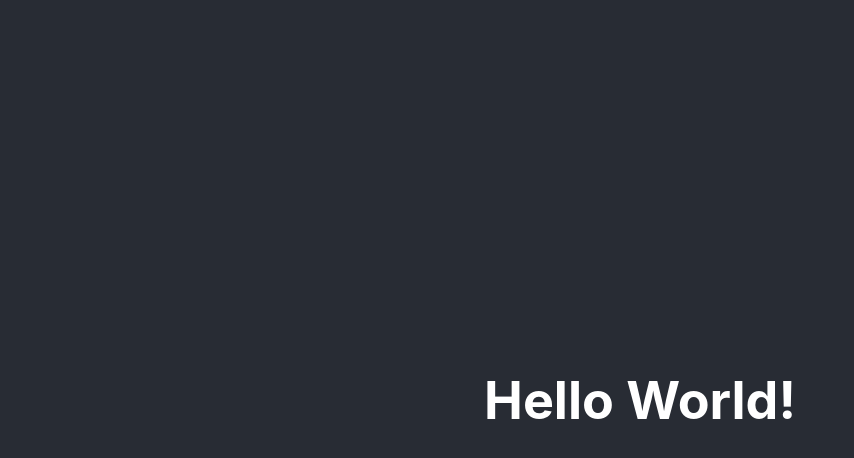
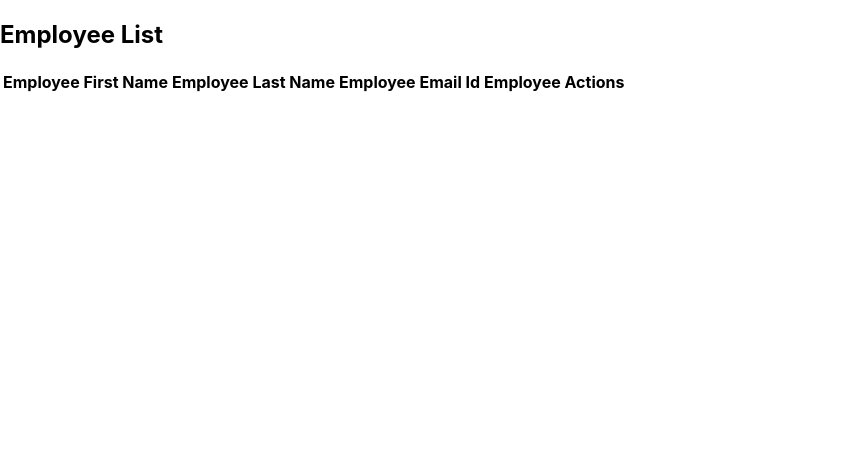
Before and after one commit to samurainstein/YoutubeFullStackTutorial, a React (Create React App) app in the folder frontend/react-frontend/: page / in a window 1280 px wide. Shown: the top 458 px of the page, without its empty margins (0-854 px from the left). Built offline with nearby package versions, Linux system fonts and the light colour scheme; the HTML template or start-up script is replaced by a standard one.

Commit message:
Create ListEmployee Component. Update App.js file to display the new component. React app successfully funs

```diff
--- a/frontend/react-frontend/src/App.js
+++ b/frontend/react-frontend/src/App.js
@@ -1,12 +1,11 @@
-import logo from './logo.svg';
-import './App.css';
+import logo from "./logo.svg";
+import "./App.css";
+import ListEmployeeComponent from "./Components/ListEmployeeComponent";
 
 function App() {
   return (
-    <div className="App">
-      <header className="App-header">
-        <h1>Hello World!</h1>
-      </header>
+    <div className="container">
+      <ListEmployeeComponent />
     </div>
   );
 }
--- /dev/null
+++ b/frontend/react-frontend/src/Components/ListEmployeeComponent.jsx
@@ -0,0 +1,45 @@
+import React, { Component } from "react";
+
+class ListEmployeeComponent extends Component {
+  constructor(props) {
+    super(props);
+
+    this.state = {
+      employees: [],
+    };
+  }
+
+  render() {
+    return (
+      <div>
+        <h2 className="text-center">Employee List</h2>
+        <div className="row">
+          <table className="table table-striped table-bordered">
+            <thead>
+              <tr>
+                <th>Employee First Name</th>
+                <th>Employee Last Name</th>
+                <th>Employee Email Id</th>
+                <th>Employee Actions</th>
+              </tr>
+            </thead>
+            <tbody>
+              {
+                this.state.employees.map(
+                  employee =>
+                    <tr key={employee.id}>
+                      <td>{employee.firstName}</td>
+                      <td>{employee.lastName}</td>
+                      <td>{employee.emailId}</td>
+                    </tr>
+                )
+              }
+            </tbody>
+          </table>
+        </div>
+      </div>
+    );
+  }
+}
+
+export default ListEmployeeComponent;
```
